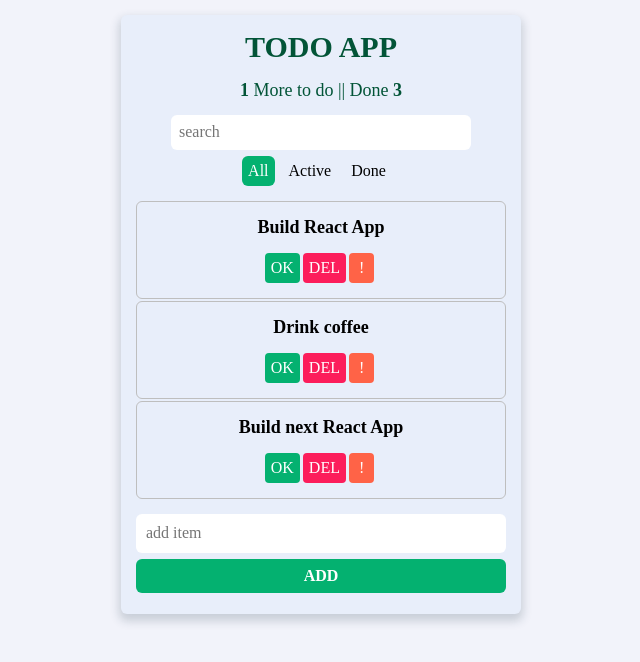
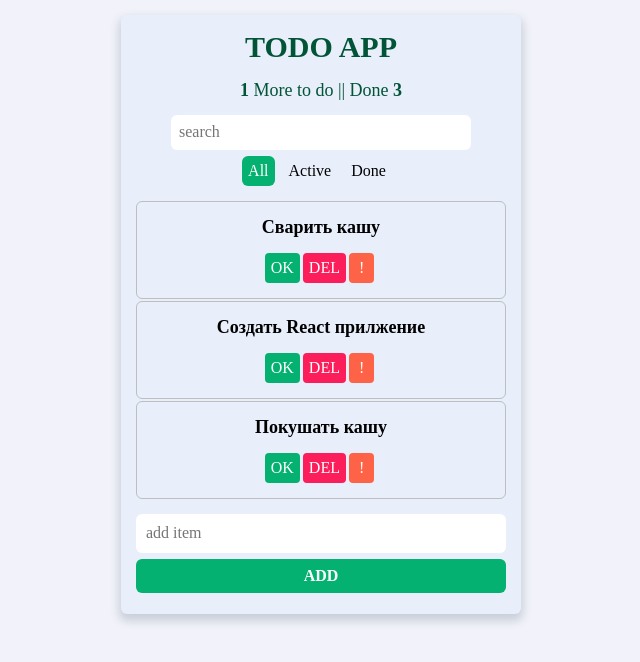
Before and after one commit to ferolux/todo-app, a React (Create React App) app: page / in a window 1280 px wide. Shown: the top 662 px of the page, without its empty margins (319-959 px from the left). Built offline with nearby package versions, Linux system fonts and the light colour scheme.

Commit message:
Сделал компонент классовым, добавил состояние, реализовал метод обновления статуса задачи.

```diff
--- a/src/components/App/App.js
+++ b/src/components/App/App.js
@@ -7,14 +7,68 @@ import AddTodoItem from "../AddTodoItem";
 
 import "./App.css";
 
-const App = () => {
+class App extends React.Component {
 
-    const todoData = [
-        { id: 1, label: "Build React App", important: false },
-        { id: 2, label: "Drink coffee", important: false },
-        { id: 3, label: "Build next React App", important: false },
+    state = {
+        todoData: [
+            {
+                id: 1,
+                label: "Сварить кашу",
+                statuses: {
+                    "1": {statusName: "ok", status: false},
+                    "2": {statusName: "del", status: false},
+                    "3": {statusName: "important", status: false}
+                }
+            },
+            {
+                id: 2,
+                label: "Создать React прилжение",
+                statuses: {
+                    "1": {statusName: "ok", status: false},
+                    "2": {statusName: "del", status: false},
+                    "3": {statusName: "important", status: false}
+                }
+            },
+            {
+                id: 3,
+                label: "Покушать кашу",
+                statuses: {
+                    "1": {statusName: "ok", status: false},
+                    "2": {statusName: "del", status: false},
+                    "3": {statusName: "important", status: false}
+                }
+            },
 
         ]
+    }
+
+    updateStatus = (itemId, statusId) => {
+        this.setState((state) => {
+            return {
+                ...state,
+                todoData: state.todoData.map(item => {
+                    if(item.id === itemId) {
+                        return {
+                            ...item,
+                            statuses: {
+                                ...item.statuses,
+                                [statusId]: {
+                                    ...item.statuses[statusId],
+                                    status: !item.statuses[statusId].status
+                                }
+                            }
+                        }
+                    }
+                    return item;
+                })
+            }
+        })
+    }
+
+
+    render() {
+
+        console.log(this.state.todoData);
 
         return (
             <div className="app">
@@ -25,10 +79,12 @@ const App = () => {
                         <ItemStatusFilter/>
                     </div>
                 </div>
-            <TodoList todoData={todoData}/>
+                <TodoList todoData={this.state.todoData} updateStatus={this.updateStatus}/>
                 <AddTodoItem/>
             </div>
         )
     }
 
+}
+
 export default App;
```
Lines whose indentation alone changed are shown as unchanged.
